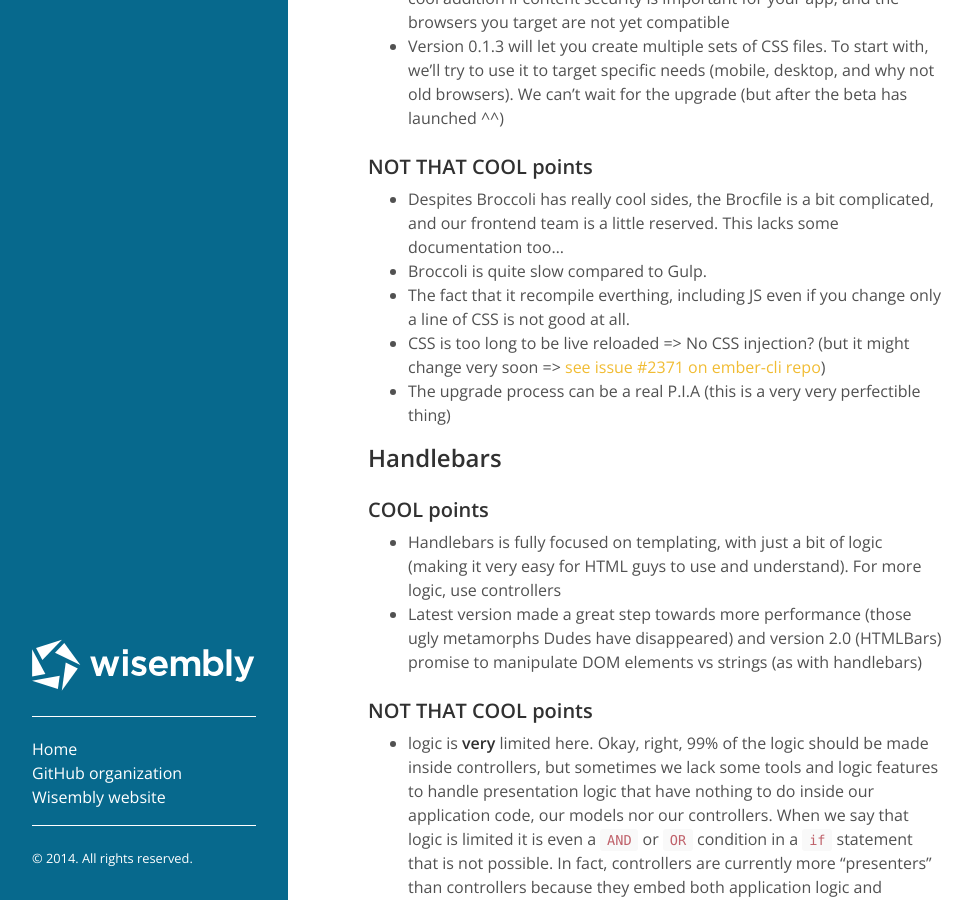
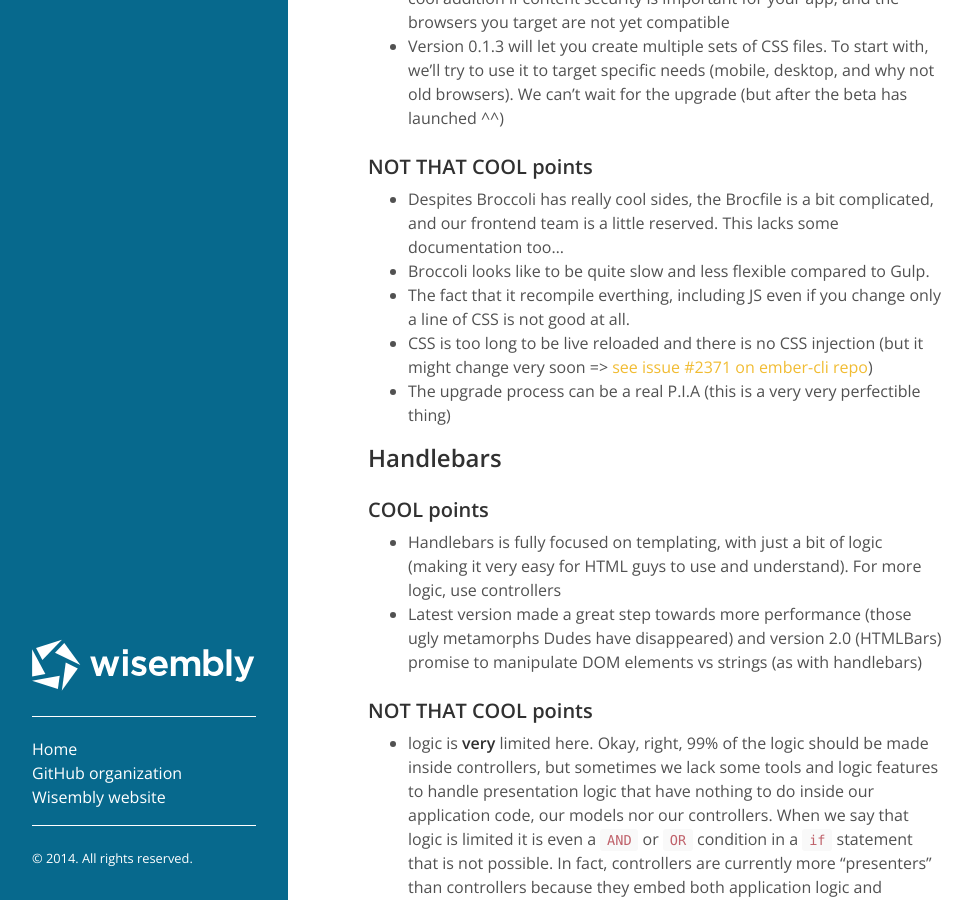
Before and after one commit to Wisembly/blog, a Jekyll site: the page built from _posts/2014-12-10-what-we-have-learn-from-ember.markdown, in a window 1280 px wide and 900 px high, scrolled down 3595 px. Shown: the whole window, without its empty margins (0-972 px from the left). Built offline with Jekyll 4.4.1, drawn with Linux system fonts in a browser that asks for light colours; Markdown is read by kramdown in place of the engine named in the settings; comment, search, counter and statistics services are not loaded.

Commit message:
Minor changes

```diff
--- a/_posts/2014-12-10-what-we-have-learn-from-ember.markdown
+++ b/_posts/2014-12-10-what-we-have-learn-from-ember.markdown
@@ -91,9 +91,9 @@
 
 ### NOT THAT COOL points
 - Despites Broccoli has really cool sides, the Brocfile is a bit complicated, and our frontend team is a little reserved. This lacks some documentation too...
-- Broccoli is quite slow compared to Gulp.
+- Broccoli looks like to be quite slow and less flexible compared to Gulp.
 - The fact that it recompile everthing, including JS even if you change only a line of CSS is not good at all.
-- CSS is too long to be live reloaded => No CSS injection? (but it might change very soon => [see issue #2371 on ember-cli repo](https://github.com/stefanpenner/ember-cli/issues/2371))
+- CSS is too long to be live reloaded and there is no CSS injection (but it might change very soon => [see issue #2371 on ember-cli repo](https://github.com/stefanpenner/ember-cli/issues/2371))
 - The upgrade process can be a real P.I.A (this is a very very perfectible thing)
 
 
```
